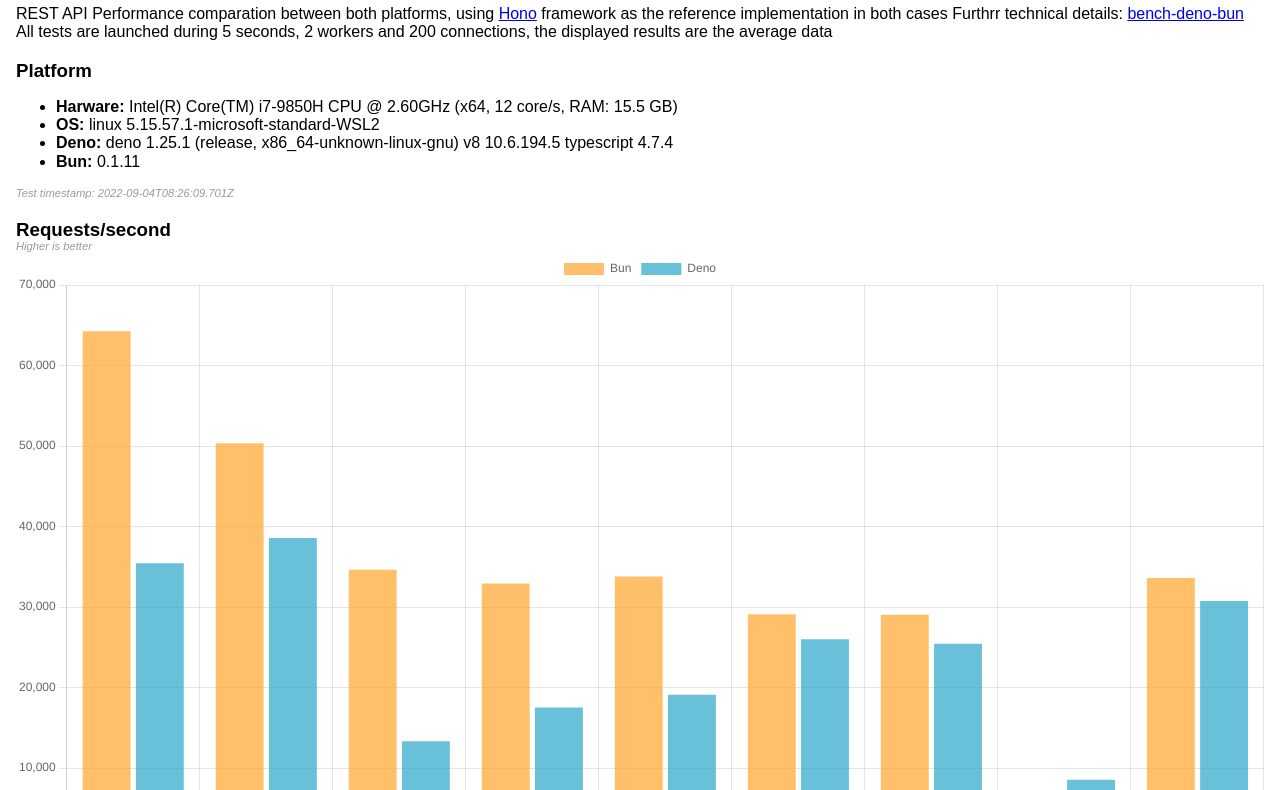
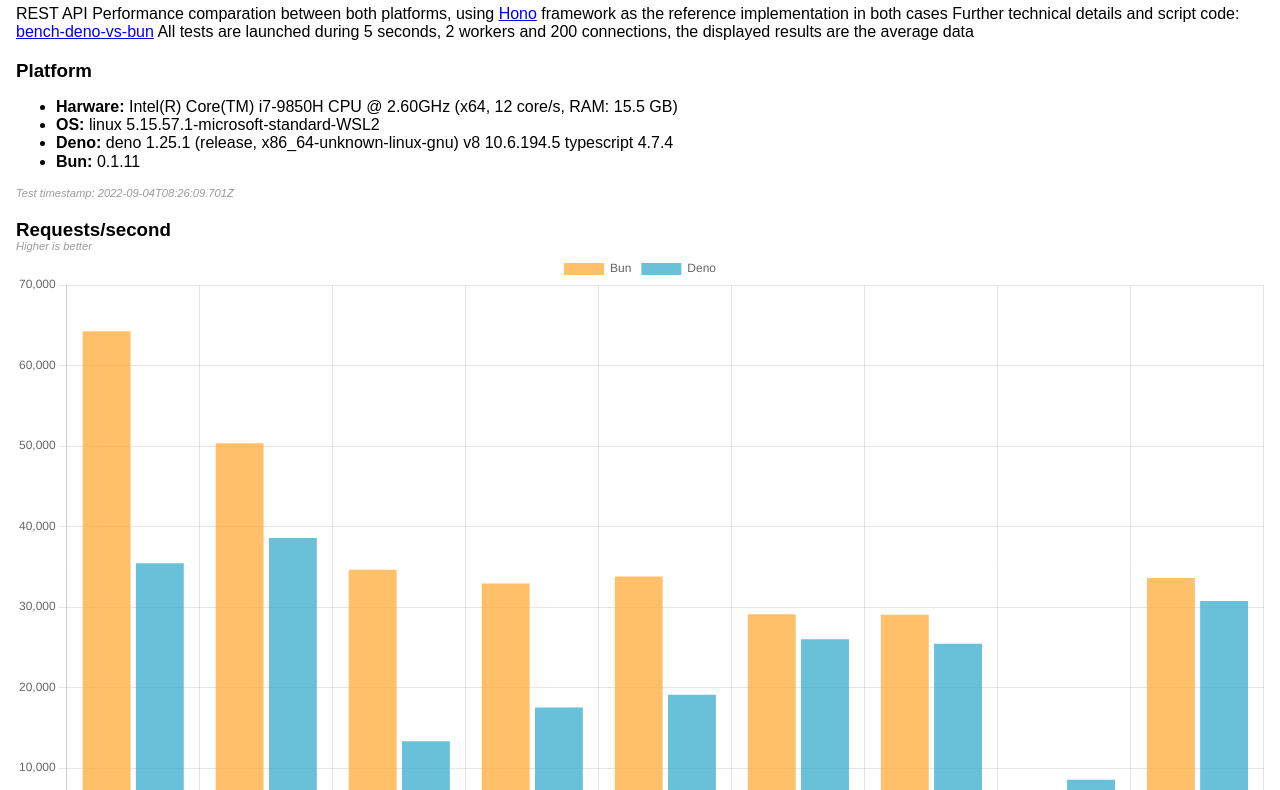
Before and after one commit to rsc1975/bench-deno-vs-bun, a website: page public/index.html in a window 1280 px wide. Shown: the part 59-849 px from the top of the page. Drawn offline with nearby package versions, Linux system fonts and the light colour scheme.

Commit message:
FIX typo

```diff
--- a/public/index.html
+++ b/public/index.html
@@ -25,7 +25,7 @@
     <body>
         <h2>Benchmark between Deno and Bun</h2>
         <span>REST API Performance comparation between both platforms, using <a target="_blank" href="https://honojs.dev/">Hono</a> framework as the reference implementation in both cases</span>
-        <span>Furthrr technical details: <a target="_black" href="https://github.com/rsc1975/bench-deno-vs-bun">bench-deno-bun</a></span>
+        <span>Further technical details and script code: <a target="_black" href="https://github.com/rsc1975/bench-deno-vs-bun">bench-deno-vs-bun</a></span>
         <span>All tests are launched during 5 seconds, 2 workers and 200 connections, the displayed results are the average data</span>
         <section>
             <h3>Platform</h3>
```
